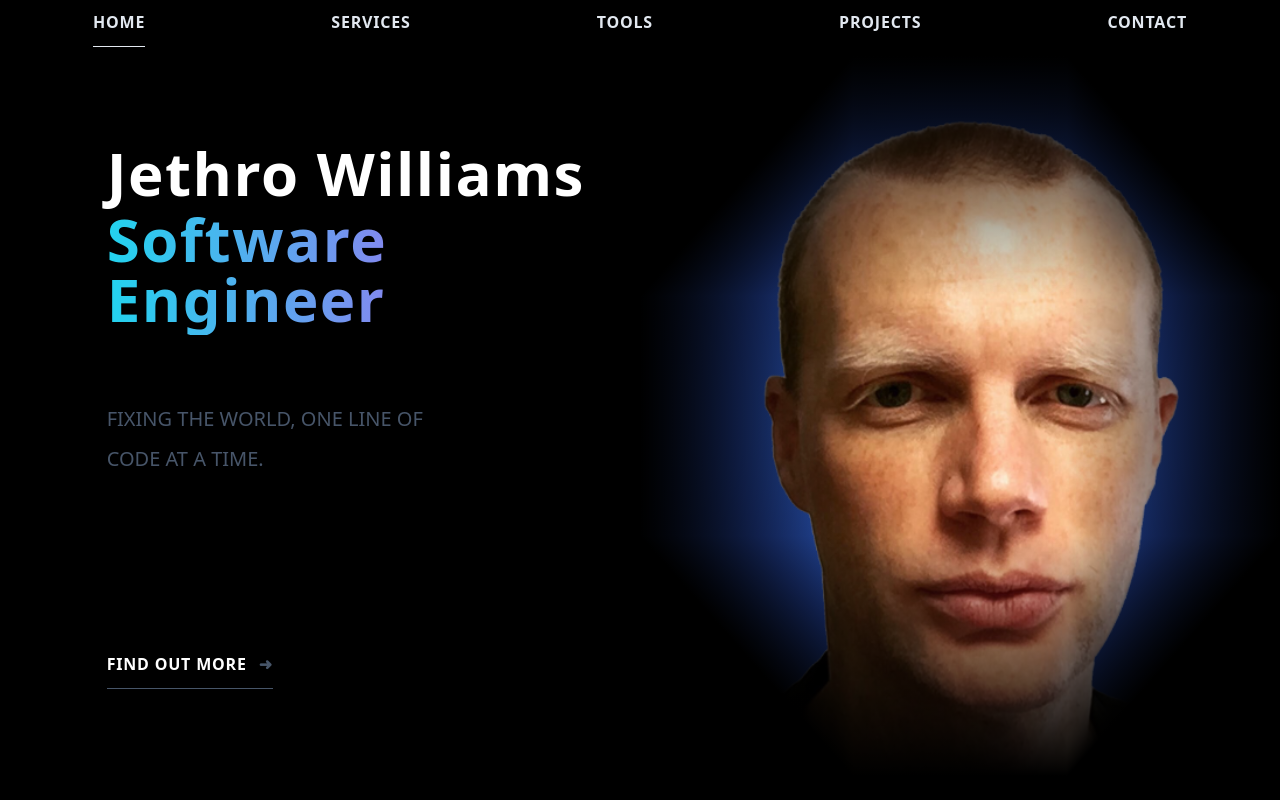
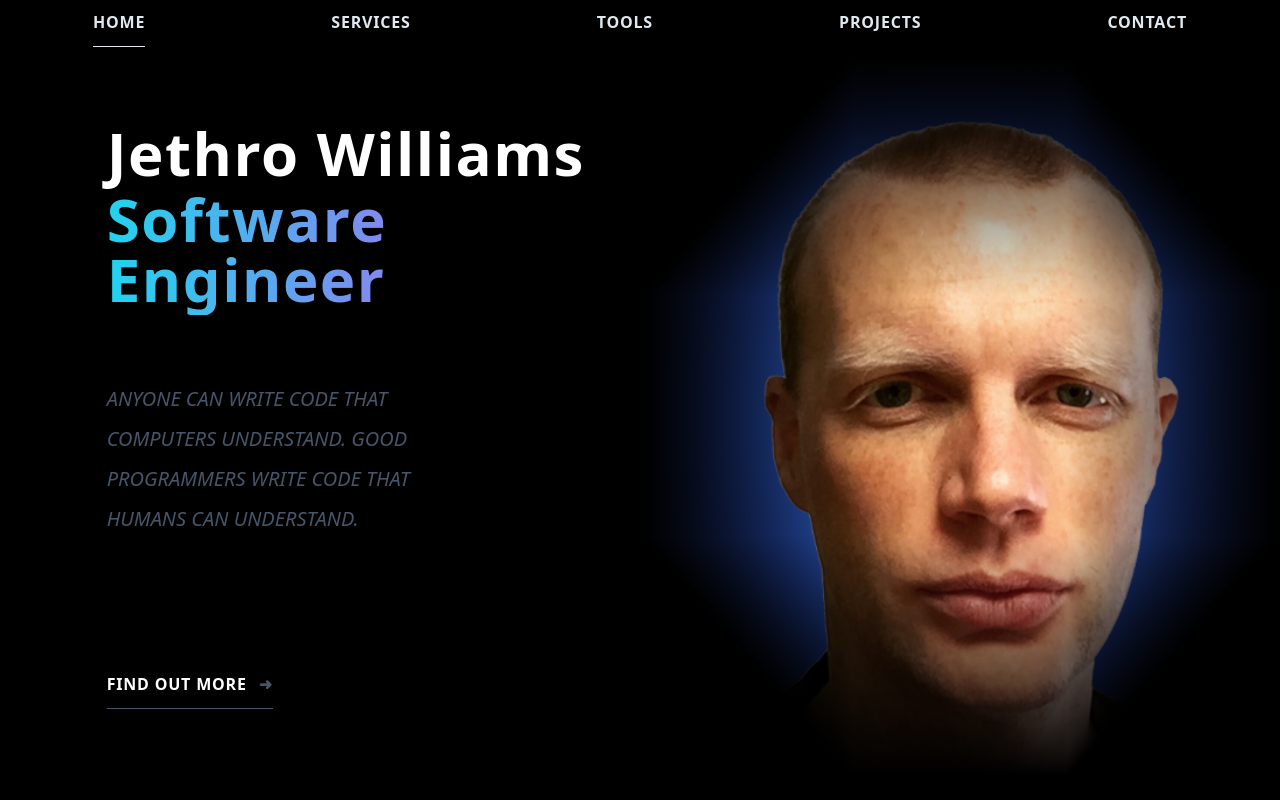
Before and after one commit to jro31/portfolio-v3, a Next.js app: page / in a window 1280 px wide. Shown: the top 800 px of the page. Built offline with nearby package versions, Linux system fonts and the light colour scheme; a web font is replaced by a local one.

Commit message:
Update homepage quote

```diff
--- a/components/homepage-sections/home/Home.js
+++ b/components/homepage-sections/home/Home.js
@@ -57,10 +57,10 @@ const Home = () => {
                 >
                   <Description
                     uppercase
-                    className={`basis-2/3 ${descriptionHasBeenInView ? 'block' : 'hidden'}`}
+                    className={`basis-2/3 italic ${descriptionHasBeenInView ? 'block' : 'hidden'}`}
                   >
-                    {/* ESSENTIAL - Update this text to something better */}
-                    Fixing the world, one line of code at a time.
+                    Anyone can write code that computers understand. Good programmers write code
+                    that humans can understand.
                   </Description>
                 </CSSTransition>
               </div>
--- a/pages/_app.js
+++ b/pages/_app.js
@@ -1,7 +1,6 @@
 // TODO - Fix the 'Warning: findDOMNode is deprecated in StrictMode.' error from CSSTransitions
 // TODO - Add a new 'About' section (between projects/contacts). This should be about me personally, somewhat resembling https://anniebombanie.com/#about
 // TODO - Add a 'Principles' section, which lists my coding principles/philosophies, e.g: Responsive, mobile-first design built to work no matter the device or browser, clean code written to be easily understandable, maintainable, scalable and reusable etc?
-// NICETOHAVE - Currently any programatic scrolling (between sections, the tools icons, and the projects) is not smooth on Safari. Find a fix. - Note, allegedly fixed in Safari 12.4. Yet to test.
 // BUG - Scroll Snap (both of sections, and of projects) doesn't work in Firefox. Scrolling programatically or using keyboard works fine, but scrolling by mouse doesn't - Note this seems to be a bug with MacOS Monterrey https://bugzilla.mozilla.org/show_bug.cgi?id=1737820, https://bugzilla.mozilla.org/show_bug.cgi?id=1744289 so might not be fixable
 
 import { Provider } from 'react-redux';
```
